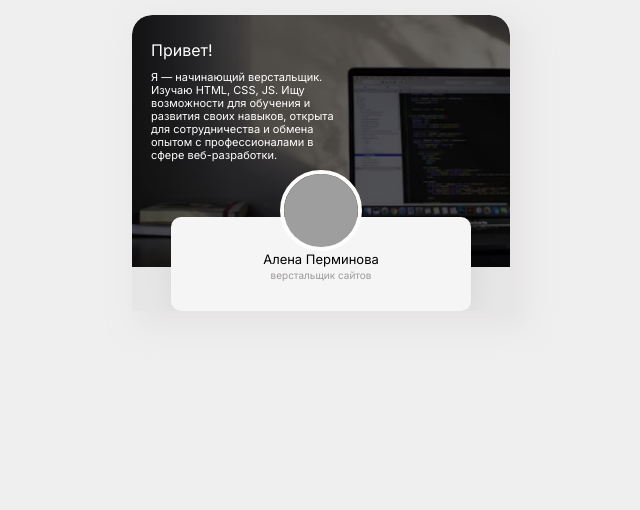
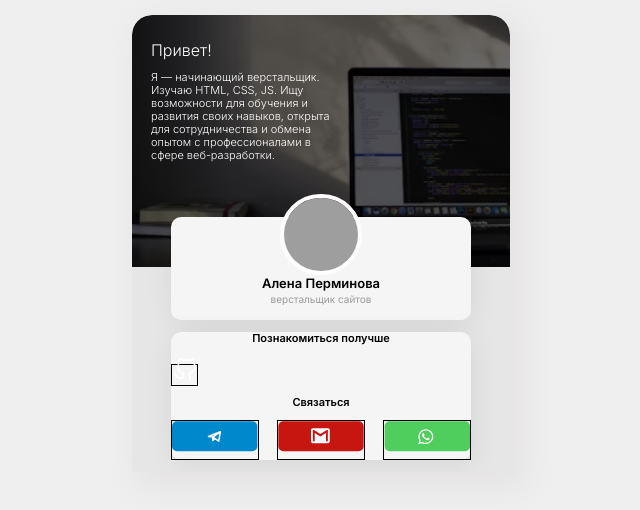
Before and after one commit to zukolime/taplink, a plain HTML site: page index.html in a window 1280 px wide. Shown: the whole page, without its empty margins (319-959 px from the left). Drawn offline with Linux system fonts and the light colour scheme; grey boxes are pictures that could not be loaded.

Commit message:
add: card

```diff
--- a/css/style.css
+++ b/css/style.css
@@ -29,25 +29,24 @@ body {
 }
 .hello {
   font-size: 16px;
-  font-weight: 400;
+  font-weight: 300;
   line-height: 19px;
 }
 .hello-text {
   font-size: 11px;
-  font-weight: 400;
+  font-weight: 300;
   line-height: 13px;
 }
 .user {
   margin-top: -50px;
   text-align: center;
   border-radius: 10px;
-
   box-shadow: 2px 3px 30px 0px rgba(0, 0, 0, 0.07);
   background: rgb(245, 245, 245);
-  padding-bottom: 20px;
+  padding-bottom: 5px;
 }
 .user-avatar {
-  margin-top: -47px;
+  margin-top: -23px;
   border-radius: 50%;
   object-fit: cover;
   border: 4px solid rgb(255, 252, 252);
@@ -55,7 +54,7 @@ body {
 .user-name {
   margin-top: -4px;
   font-size: 13px;
-    font-weight: 400;
+  font-weight: 600;
   line-height: 16px;
 }
 .user-description {
@@ -65,3 +64,31 @@ body {
   font-weight: 400;
   line-height: 12px;
 }
+.text-invite {
+  font-size: 11px;
+  font-weight: 600;
+  line-height: 13px;
+  text-align: center;
+}
+.contacts {
+  font-size: 11px;
+  font-weight: 600;
+  line-height: 13px;
+  text-align: center;
+}
+.card {
+  border-radius: 10px;
+  box-shadow: 2px 3px 30px 0px rgba(0, 0, 0, 0.07);
+  background: rgb(245, 245, 245);
+  margin-top: 12px;
+  margin-bottom: 12px;
+}
+.buttons {
+  display: flex;
+  justify-content: space-between;
+
+}
+.button {
+  height: 40px;
+  border: 1px solid #000;
+}
--- a/index.html
+++ b/index.html
@@ -27,6 +27,24 @@
         <h1 class="user-name">Алена Перминова</h1>
         <p class="user-description">верстальщик сайтов</p>
       </div>
+      <div class="card">
+        <p class="text-invite">Познакомиться получше</p>
+        <a href="https://github.com/zukolime" class="button git"><img src="img/icons/hugeicons_github.svg" alt="git-logo" class="button-icon">
+        </a>
+        <p class="contacts">Связаться</p>
+        <div class="buttons">
+          <a href="https://t.me/zukolime" class="button tg">
+            <img src="/img/icons/Telegram.svg" alt="tg-logo" class="button-icon">
+          </a>
+          <a href="mailto:alena.perminova.1993@gmail.com" class="button gmail">
+            <img src="/img/icons/Gmail.svg" alt="gmail-logo" class="button-icon">
+          </a>
+          <a href="https://wa.me/+79049726449" class="button whatsapp">
+            <img src="/img/icons/Whatsapp.svg" alt="whatsapp-logo" class="button-icon">
+          </a>
+        </div>
+
+      </div>
     </div>
   </div>
   <script src="js/main.js"></script>
```
Also changed, not shown: img/icons/Gmail.png (added), img/icons/Gmail.svg (added), img/icons/Telegram.svg (added), img/icons/Whatsapp.svg (added), img/icons/hugeicons_github.svg (added). Lines whose indentation alone changed are shown as unchanged.
